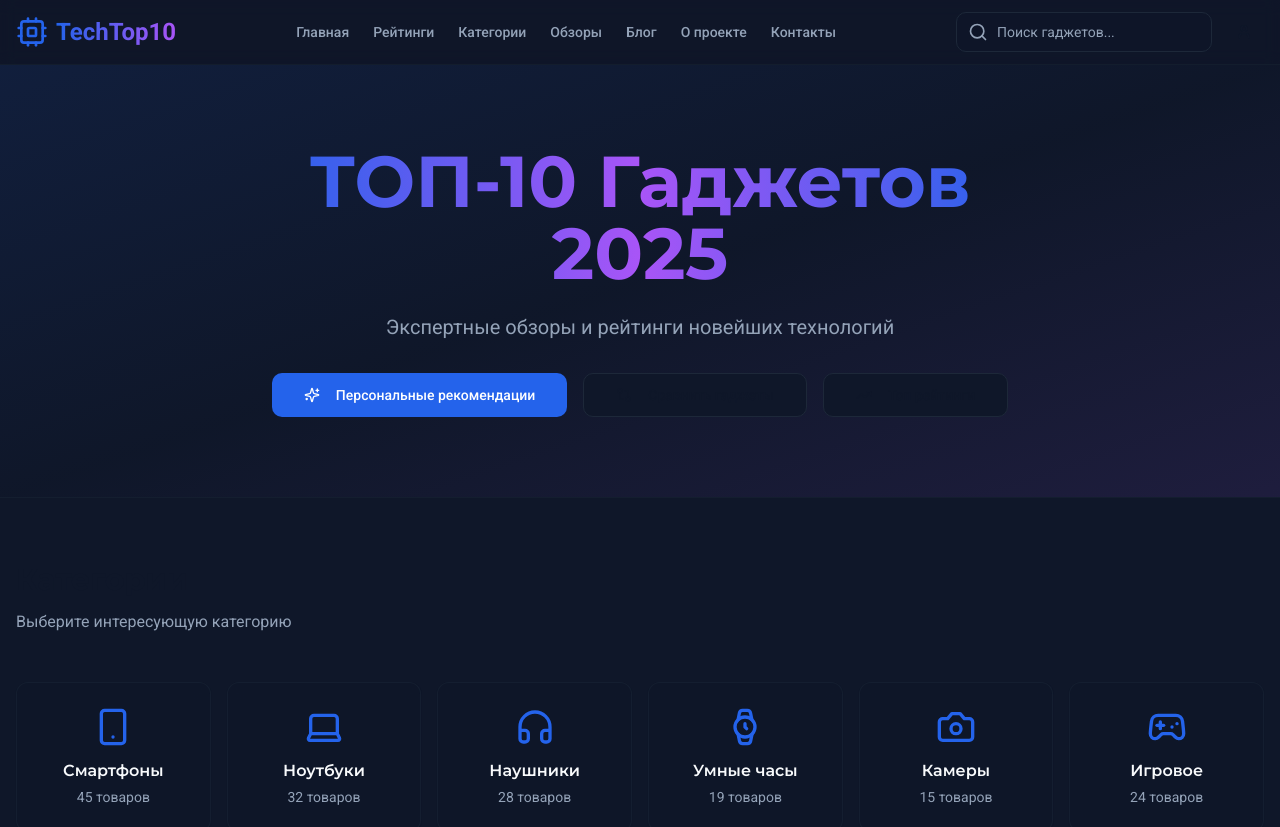
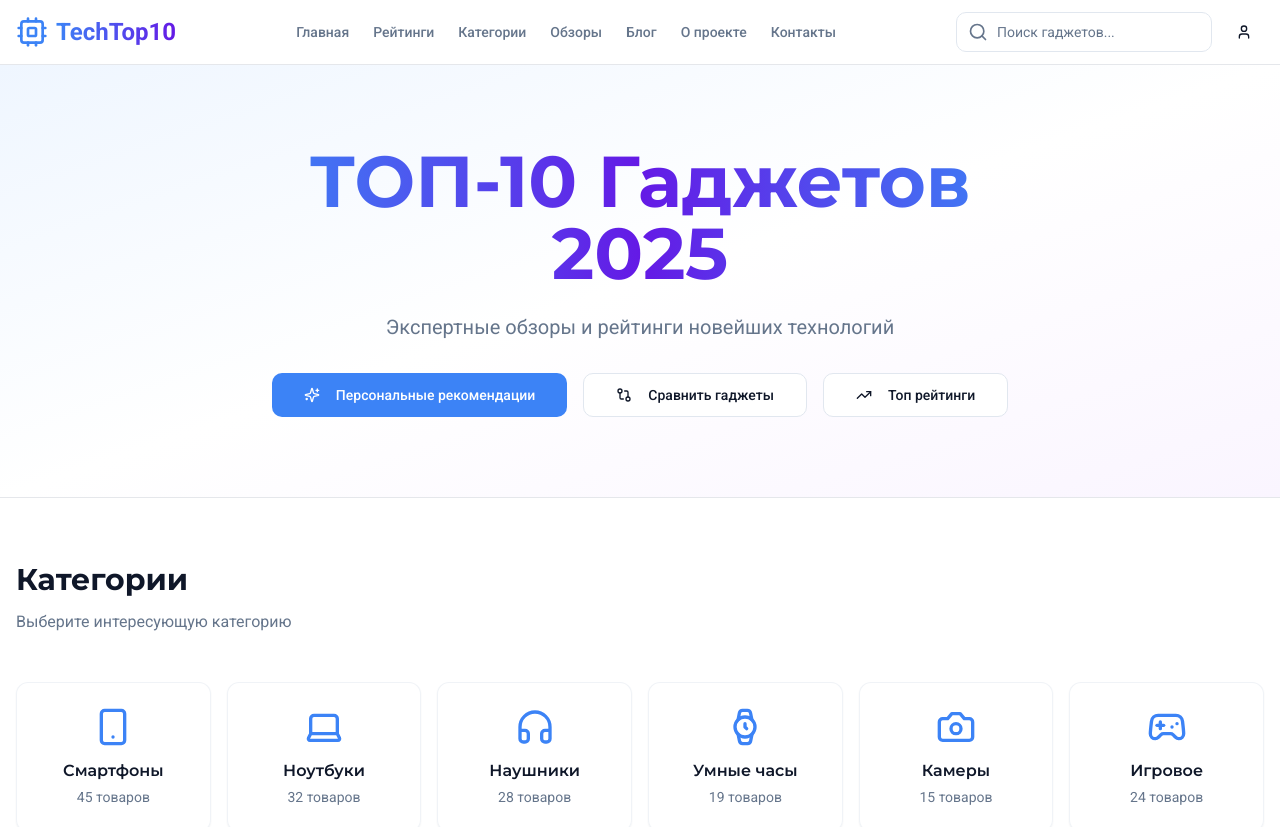
Before and after one commit to pr-poehali-dev/top-products-blog, a React (Vite) app: page / in a window 1280 px wide. Shown: the top 827 px of the page. Built offline with nearby package versions, Linux system fonts and the light colour scheme.

Commit message:
feat: белый дизайн сайта

```diff
--- a/src/index.css
+++ b/src/index.css
@@ -15,24 +15,24 @@
     --popover: 0 0% 100%;
     --popover-foreground: 222 47% 11%;
 
-    --primary: 221 83% 53%;
+    --primary: 217 91% 60%;
     --primary-foreground: 0 0% 100%;
 
-    --secondary: 220 13% 91%;
+    --secondary: 214 32% 91%;
     --secondary-foreground: 222 47% 11%;
 
-    --muted: 220 13% 91%;
-    --muted-foreground: 220 9% 46%;
+    --muted: 210 40% 96%;
+    --muted-foreground: 215 16% 47%;
 
-    --accent: 262 83% 58%;
+    --accent: 262 80% 50%;
     --accent-foreground: 0 0% 100%;
 
     --destructive: 0 84% 60%;
     --destructive-foreground: 0 0% 100%;
 
-    --border: 220 13% 91%;
-    --input: 220 13% 91%;
-    --ring: 221 83% 53%;
+    --border: 214 32% 91%;
+    --input: 214 32% 91%;
+    --ring: 217 91% 60%;
 
     --radius: 0.75rem;
   }
--- a/src/pages/Index.tsx
+++ b/src/pages/Index.tsx
@@ -137,8 +137,8 @@ const Index = () => {
     });
 
   return (
-    <div className="min-h-screen bg-background dark">
-      <header className="sticky top-0 z-50 w-full border-b border-border/40 bg-background/95 backdrop-blur supports-[backdrop-filter]:bg-background/60">
+    <div className="min-h-screen bg-white">
+      <header className="sticky top-0 z-50 w-full border-b border-gray-200 bg-white/95 backdrop-blur supports-[backdrop-filter]:bg-white/90">
         <div className="container mx-auto px-4">
           <div className="flex h-16 items-center justify-between">
             <div className="flex items-center gap-2">
@@ -193,8 +193,8 @@ const Index = () => {
         </div>
       </header>
 
-      <section className="relative overflow-hidden border-b border-border/40">
-        <div className="absolute inset-0 bg-gradient-to-br from-primary/10 via-background to-accent/10" />
+      <section className="relative overflow-hidden border-b border-gray-200">
+        <div className="absolute inset-0 bg-gradient-to-br from-blue-50 via-white to-purple-50" />
         <div className="container relative mx-auto px-4 py-20">
           <div className="max-w-3xl mx-auto text-center animate-fade-in">
             <h1 className="text-5xl md:text-7xl font-bold mb-6 bg-gradient-to-r from-primary via-accent to-primary bg-clip-text text-transparent">
```
